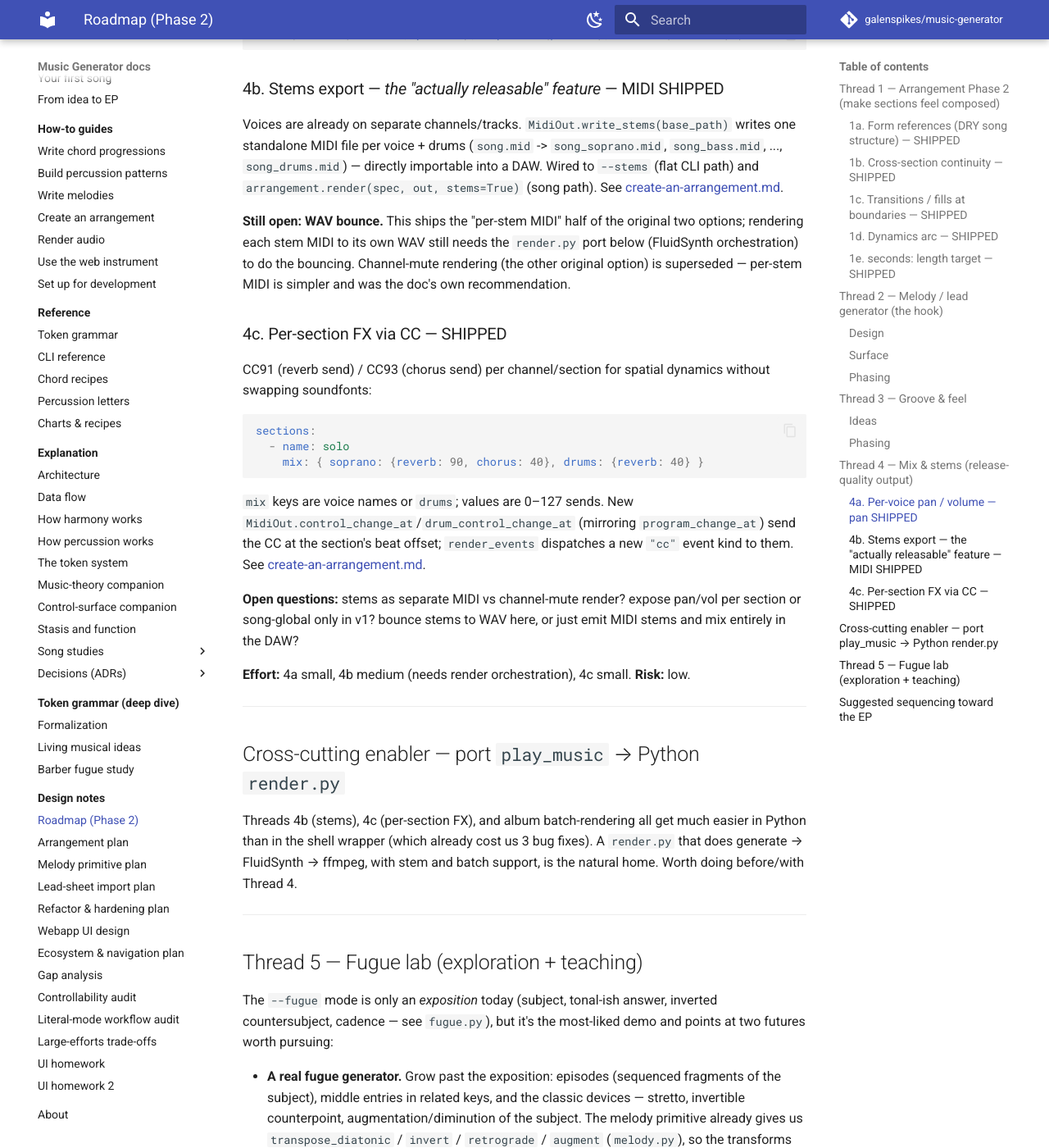
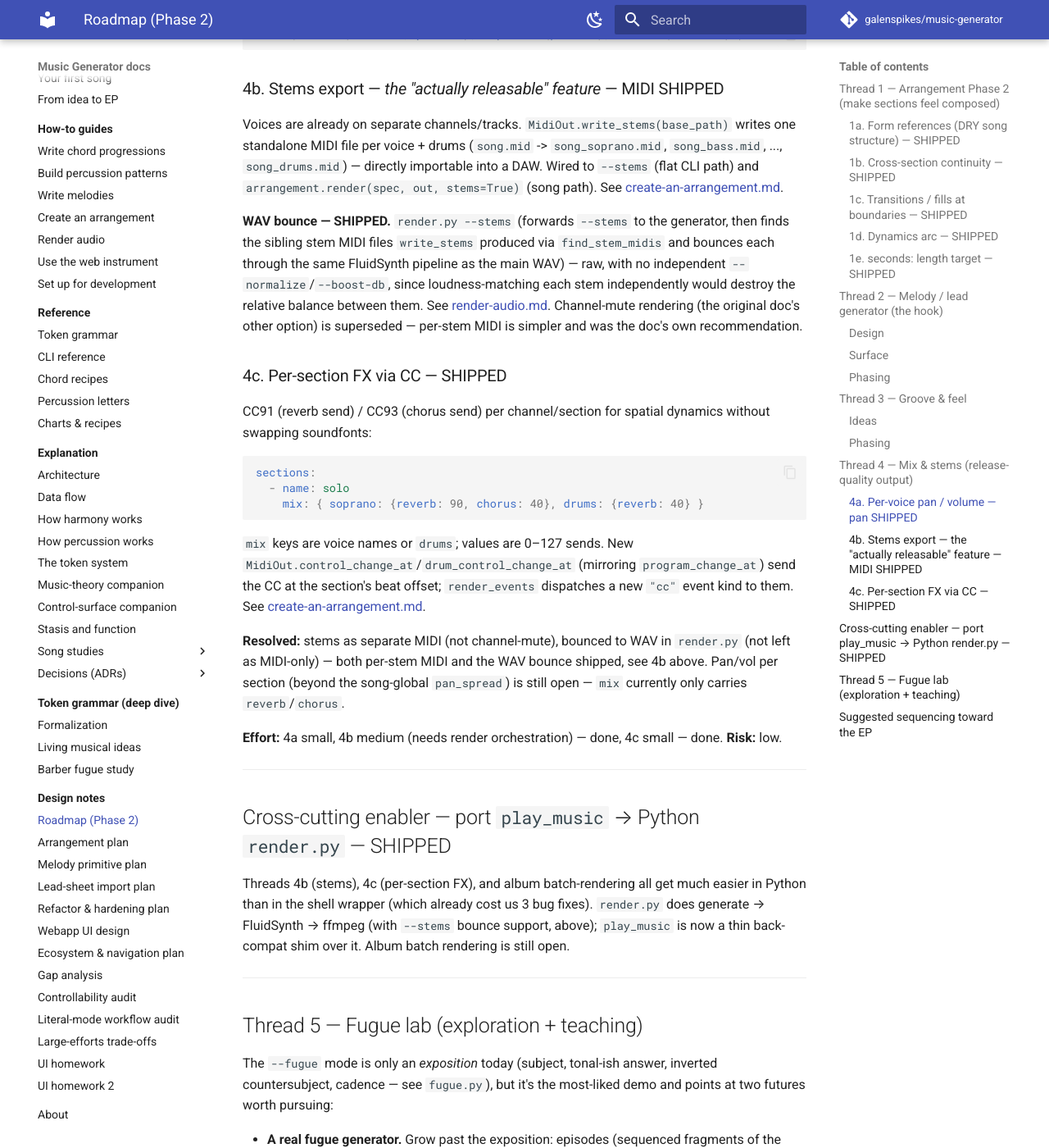
Before and after one commit to galenspikes/music-generator, an MkDocs documentation site: the page built from docs/design-notes/roadmap-phase2.md, in a window 1280 px wide and 1400 px high, scrolled down 4264 px. Shown: the whole window at 82% size. Built offline with MkDocs 1.6.1 and Material for MkDocs 9.7.7, drawn with Linux system fonts in a browser that asks for light colours; comment, search, counter and statistics services are not loaded; some of the changed text lies outside the part shown.

Commit message:
Thread 4b: bounce stem MIDI to WAV in render.py
render.py --stems forwards --stems to the generator, then finds the
sibling stem MIDI files MidiOut.write_stems produced (find_stem_midis)
and bounces each through the same FluidSynth pipeline as the main WAV —
raw, with no independent normalize/boost, since loudness-matching each
stem independently would destroy the relative balance between them.

Also discovered the play_music -> render.py port (the roadmap's
cross-cutting enabler) was already shipped in an earlier commit; updated
roadmap-phase2.md's stale "still open" claims and regenerated
cli-reference.md from --help for both scripts to include all the flags
added this session (--bass-lock-kick, --perc-ghost-rate/--perc-ghost-note,
--stems).

```diff
--- a/docs/design-notes/roadmap-phase2.md
+++ b/docs/design-notes/roadmap-phase2.md
@@ -180,11 +180,14 @@ importable into a DAW. Wired to `--stems` (flat CLI path) and
 `arrangement.render(spec, out, stems=True)` (song path). See
 [create-an-arrangement.md](../how-to/create-an-arrangement.md).
 
-**Still open: WAV bounce.** This ships the "per-stem MIDI" half of the
-original two options; rendering each stem MIDI to its own WAV still needs the
-`render.py` port below (FluidSynth orchestration) to do the bouncing.
-Channel-mute rendering (the other original option) is superseded — per-stem
-MIDI is simpler and was the doc's own recommendation.
+**WAV bounce — SHIPPED.** `render.py --stems` (forwards `--stems` to the
+generator, then finds the sibling stem MIDI files `write_stems` produced via
+`find_stem_midis` and bounces each through the same FluidSynth pipeline as
+the main WAV) — raw, with no independent `--normalize`/`--boost-db`, since
+loudness-matching each stem independently would destroy the relative balance
+between them. See [render-audio.md](../how-to/render-audio.md). Channel-mute
+rendering (the original doc's other option) is superseded — per-stem MIDI is
+simpler and was the doc's own recommendation.
 
 ### 4c. Per-section FX via CC — SHIPPED
 CC91 (reverb send) / CC93 (chorus send) per channel/section for spatial
@@ -200,21 +203,23 @@ sections:
 dispatches a new `"cc"` event kind to them. See
 [create-an-arrangement.md](../how-to/create-an-arrangement.md).
 
-**Open questions:** stems as separate MIDI vs channel-mute render? expose pan/vol
-per section or song-global only in v1? bounce stems to WAV here, or just emit
-MIDI stems and mix entirely in the DAW?
+**Resolved:** stems as separate MIDI (not channel-mute), bounced to WAV in
+`render.py` (not left as MIDI-only) — both per-stem MIDI and the WAV bounce
+shipped, see 4b above. Pan/vol per section (beyond the song-global
+`pan_spread`) is still open — `mix` currently only carries `reverb`/`chorus`.
 
-**Effort:** 4a small, 4b medium (needs render orchestration), 4c small.
-**Risk:** low.
+**Effort:** 4a small, 4b medium (needs render orchestration) — done, 4c small
+— done. **Risk:** low.
 
 ---
 
-## Cross-cutting enabler — port `play_music` → Python `render.py`
+## Cross-cutting enabler — port `play_music` → Python `render.py` — SHIPPED
 
 Threads 4b (stems), 4c (per-section FX), and album batch-rendering all get much
 easier in Python than in the shell wrapper (which already cost us 3 bug fixes).
-A `render.py` that does generate → FluidSynth → ffmpeg, with stem and batch
-support, is the natural home. Worth doing before/with Thread 4.
+`render.py` does generate → FluidSynth → ffmpeg (with `--stems` bounce support,
+above); `play_music` is now a thin back-compat shim over it. Album batch
+rendering is still open.
 
 ---
 
@@ -242,11 +247,17 @@ doubles as a showcase and a learning aid.
 ---
 
 ## Suggested sequencing toward the EP
-1. **Quick wins:** Thread 4a (pan/volume) + Thread 3 v1 (swing/feel) — immediate
-   audible upgrade to everything.
-2. **Composition:** Thread 1a (form refs) → 1b (continuity) → 1c/1d
-   (transitions, dynamics) — songs that hold together over 20 minutes.
-3. **The hook:** Thread 2 v1–v2 (melody) — the biggest musical leap.
-4. **Release:** `render.py` port → Thread 4b (stems) — finish in a DAW.
+1. **Quick wins — DONE:** Thread 4a (pan/volume) + Thread 3 v1 (swing/feel).
+2. **Composition — DONE:** Thread 1a–1e (form refs, continuity, transitions,
+   dynamics, length target) — songs that hold together over 20 minutes.
+3. **Groove — DONE:** Thread 3 v2 (bass-locked-to-kick, ghost notes), Thread 4c
+   (per-section mix/FX), Thread 4b (stems, MIDI + WAV bounce), the `render.py`
+   port.
+4. **The hook (next up):** Thread 2 v1–v2 (melody) — the biggest musical leap,
+   and the last major unshipped thread. Has open design questions (see
+   Thread 2) worth settling before starting.
+5. **Polish (smaller, can thread in anytime):** Thread 3 v3 (genre feel
+   presets — depends on Thread 3's remaining open question), pocket/
+   micro-timing, per-section pan/vol, album batch rendering.
 
 Groove polish (Thread 3 v2+) threads in throughout.
```
Also changed, not shown: docs/how-to/render-audio.md (+19 -2 lines), docs/reference/cli-reference.md (+26 -4 lines), render.py (+44 -1 lines), 1 other file.
